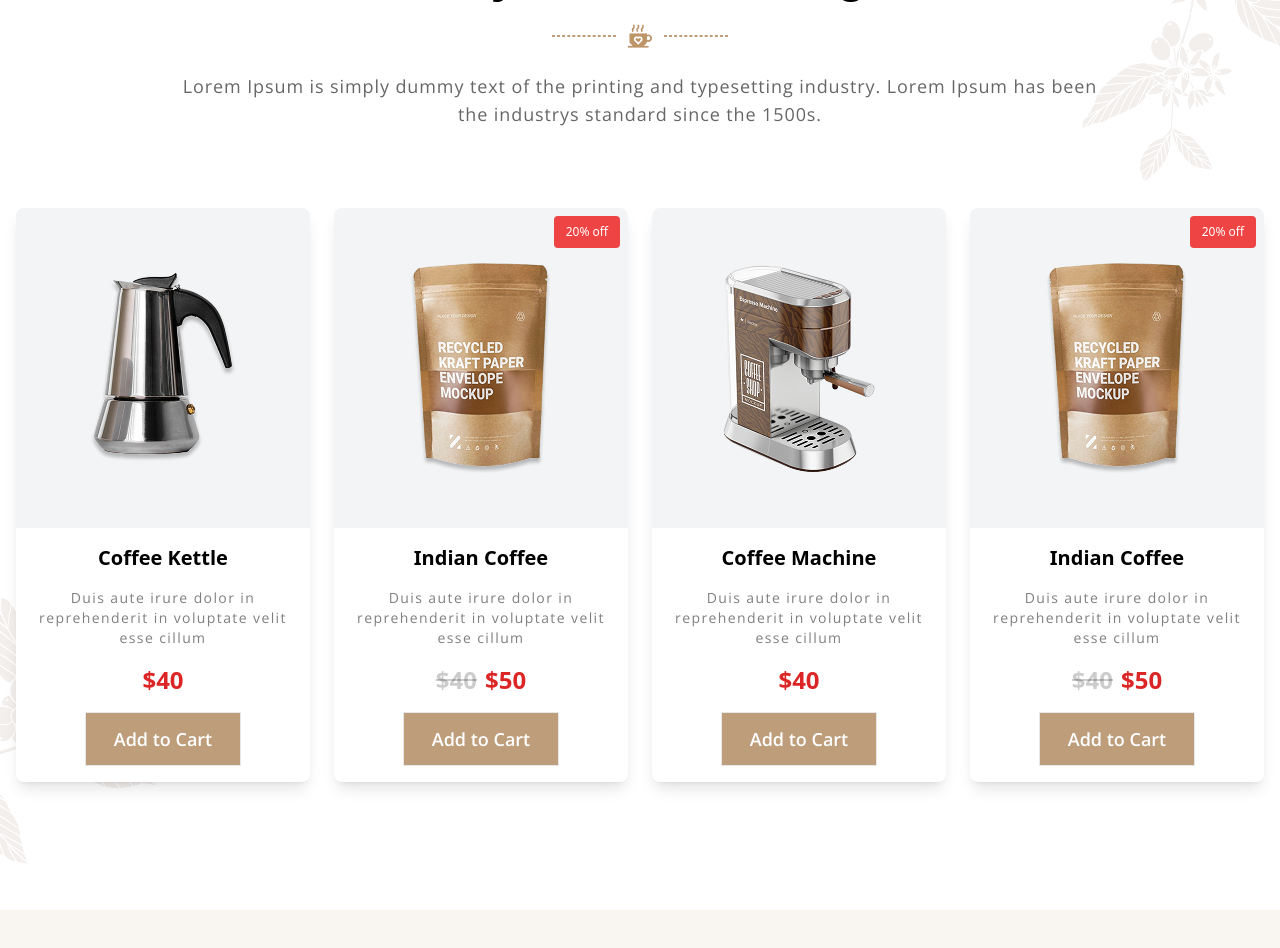
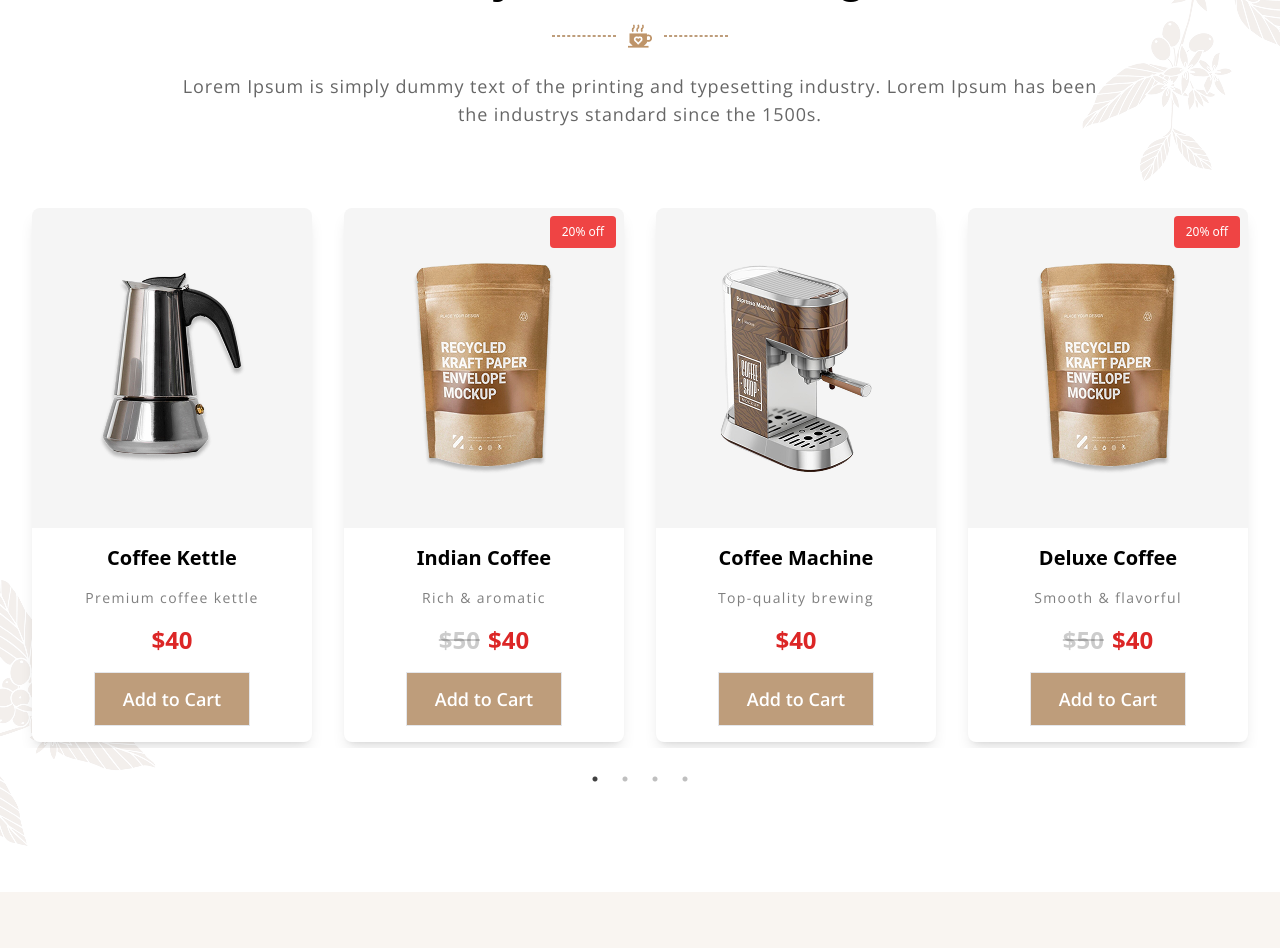
Before and after one commit to nirvanaemploye/template_Coffee, a React (Vite) app: page /home in a window 1280 px wide. Shown: the part 3720-4668 px from the top of the page. Built offline with nearby package versions, Linux system fonts and the light colour scheme; a web font is replaced by a local one.

Commit message:
AddtoCart Slider

```diff
--- a/src/Componets/HomeComp/Delights/Delights.jsx
+++ b/src/Componets/HomeComp/Delights/Delights.jsx
@@ -5,12 +5,14 @@ import List1 from "../../../assets/HomeCompImg/DelightsImg/list1.png";
 import List2 from "../../../assets/HomeCompImg/DelightsImg/List2.png";
 import List3 from "../../../assets/HomeCompImg/DelightsImg/List3.png";
 import PrimaryButton from "../../Layout/PrimaryButton";
+import Slider from "react-slick";
 
+// Product Data (Fixed IDs)
 const products = [
   {
     id: 1,
     name: "Coffee Kettle",
-    description: "Duis aute irure dolor in reprehenderit in voluptate velit esse cillum",
+    description: "Premium coffee kettle",
     price: "$40",
     image: List3,
     sale: false,
@@ -18,80 +20,124 @@ const products = [
   {
     id: 2,
     name: "Indian Coffee",
-    description: "Duis aute irure dolor in reprehenderit in voluptate velit esse cillum",
-    oldPrice: "$40",
-    price: "$50",
+    description: "Rich & aromatic",
+    oldPrice: "$50",
+    price: "$40",
     image: List2,
     sale: true,
   },
   {
     id: 3,
     name: "Coffee Machine",
-    description: "Duis aute irure dolor in reprehenderit in voluptate velit esse cillum",
+    description: "Top-quality brewing",
     price: "$40",
     image: List1,
     sale: false,
   },
   {
     id: 4,
-    name: "Indian Coffee",
-    description: "Duis aute irure dolor in reprehenderit in voluptate velit esse cillum",
-    oldPrice: "$40",
-    price: "$50",
+    name: "Deluxe Coffee",
+    description: "Smooth & flavorful",
+    oldPrice: "$50",
+    price: "$40",
     image: List2,
     sale: true,
   },
 ];
 
+// Slick Slider Settings
+const settings = {
+  dots: true,
+  infinite: true,
+  speed: 700,
+  slidesToShow: 4,
+  slidesToScroll: 1,
+  responsive: [
+    { breakpoint: 1280, settings: { slidesToShow: 3, slidesToScroll: 1 } },
+    { breakpoint: 1024, settings: { slidesToShow: 2, slidesToScroll: 1 } },
+    { breakpoint: 600, settings: { slidesToShow: 1, slidesToScroll: 1 } },
+  ],
+};
+
 const Delights = () => {
   return (
     <section className="py-32 relative">
-      {/* Background Images */}
+      {/* Background Decorations */}
       <img src={top} alt="Top decoration" className="absolute top-0 right-0" />
       <img src={bottom} alt="Bottom decoration" className="absolute bottom-0" />
 
       <div className="container mx-auto px-4">
         {/* Heading Section */}
         <div className="flex flex-col items-center space-y-6 text-center">
-          <h1 data-aos="fade-up" className="font-bold sm:text-5xl text-3xl tracking-wider">Freshly Brewed Delights</h1>
+          <h1
+            data-aos="fade-up"
+            className="font-bold sm:text-5xl text-3xl tracking-wider"
+          >
+            Freshly Brewed Delights
+          </h1>
           <BaseLine />
-          <p data-aos="fade-up" className="w-10/12 md:w-9/12 text-lg text-black/60 tracking-wider">
-            Lorem Ipsum is simply dummy text of the printing and typesetting industry.
-            Lorem Ipsum has been the industrys standard since the 1500s.
+          <p
+            data-aos="fade-up"
+            className="w-10/12 md:w-9/12 text-lg text-black/60 tracking-wider"
+          >
+            Lorem Ipsum is simply dummy text of the printing and typesetting
+            industry. Lorem Ipsum has been the industrys standard since the
+            1500s.
           </p>
         </div>
-
-        {/* Product Grid */}
-        <div className="grid grid-cols-1 md:grid-cols-2 lg:grid-cols-4 gap-6 pt-20  ">
+        {/* Product Slider */}
+        <div className="pt-20">
+          <Slider {...settings} className="pb-4">
             {products.map((product) => (
-            <div data-aos="zoom-in" key={product.id} className="bg-white group shadow-lg rounded-lg overflow-hidden relative ">
+              <div key={product.id} className="px-4">
+                <div
+                  className="bg-white group shadow-lg rounded-lg overflow-hidden relative"
+                  data-aos="zoom-in"
+                >
+                  {/* Sale Tag */}
                   {product.sale && (
-                <span className="absolute top-2 right-2 bg-red-500 text-white text-xs px-3 py-2 rounded duration-200 translation group-hover:scale-x-125 group-hover:scale-y-110 group-hover:font-bold ">
+                    <span className="absolute top-2 right-2 bg-red-500 text-white text-xs px-3 py-2 rounded">
                       20% off
                     </span>
                   )}
 
-              <div className="bg-gray-100 flex  items-center p-14 h-80 w-full">
-                <img src={product.image} alt={product.name} className=" duration-300 translation group-hover:scale-105 mx-auto" />
+                  {/* Product Image */}
+                  <div className="bg-neutral-100 flex items-center justify-center h-80 w-full p-14">
+                    <img
+                      src={product.image}
+                      alt={product.name}
+                      className="transition-transform duration-300 group-hover:scale-105"
+                    />
                   </div>
 
+                  {/* Product Details */}
                   <div className="p-4 text-center space-y-4">
-                <h3 className="text-xl font-semibold group-hover:scale-105 duration-300 translation">{product.name}</h3>
-                <p className="text-black/50 tracking-widest leading-5 text-sm">{product.description}</p>
+                    <h3 className="text-xl font-semibold transition-transform duration-300 group-hover:scale-105">
+                      {product.name}
+                    </h3>
+                    <p className="text-black/50 tracking-widest leading-5 text-sm">
+                      {product.description}
+                    </p>
 
-                <div className="mt-2 text-2xl font-bold text-red-600 group-hover:scale-110   duration-300 translate">
+                    {/* Pricing */}
+                    <div className="mt-2 text-2xl font-bold text-red-600 group-hover:scale-110 transition-transform duration-300">
                       {product.oldPrice && (
-                    <span className="text-black/20 line-through mr-2 ">
+                        <span className="text-black/20 line-through mr-2">
                           {product.oldPrice}
                         </span>
                       )}
                       {product.price}
                     </div>
 
-                <PrimaryButton className="text-white border hover:bg-transparent hover:bg-primary:" >Add to Cart</PrimaryButton>
+                    {/* Add to Cart Button */}
+                    <PrimaryButton className="text-white border hover:bg-transparent">
+                      Add to Cart
+                    </PrimaryButton>
+                  </div>
                 </div>
               </div>
             ))}
+          </Slider>
         </div>
       </div>
     </section>
```
Lines whose indentation alone changed are shown as unchanged.
